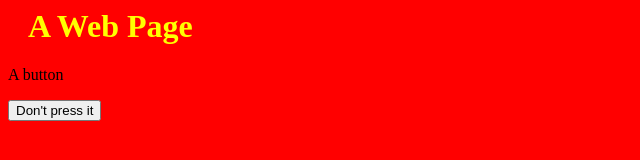
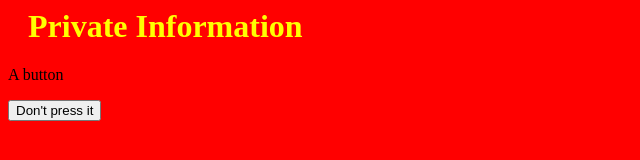
Before and after one commit to jose591/JoseMancia.github.io, a plain HTML site: page index.html in a window 1280 px wide. Shown: the whole page, without its empty margins (0-640 px from the left). Drawn offline with Linux system fonts and the light colour scheme.

Commit message:
Update index.html

```diff
--- a/index.html
+++ b/index.html
@@ -4,7 +4,7 @@
     <Link rel="stylesheet" type="text/css" href="css/main.css"
   </head>
   <body>
-    <h1>A Web Page</h1>
+    <h1>Private Information</h1>
     <p id="demo">A button</p>
     <button type="button" onclick="myFunction()">Don't press it</button>
     <script src="js/main.js"></script>
```
